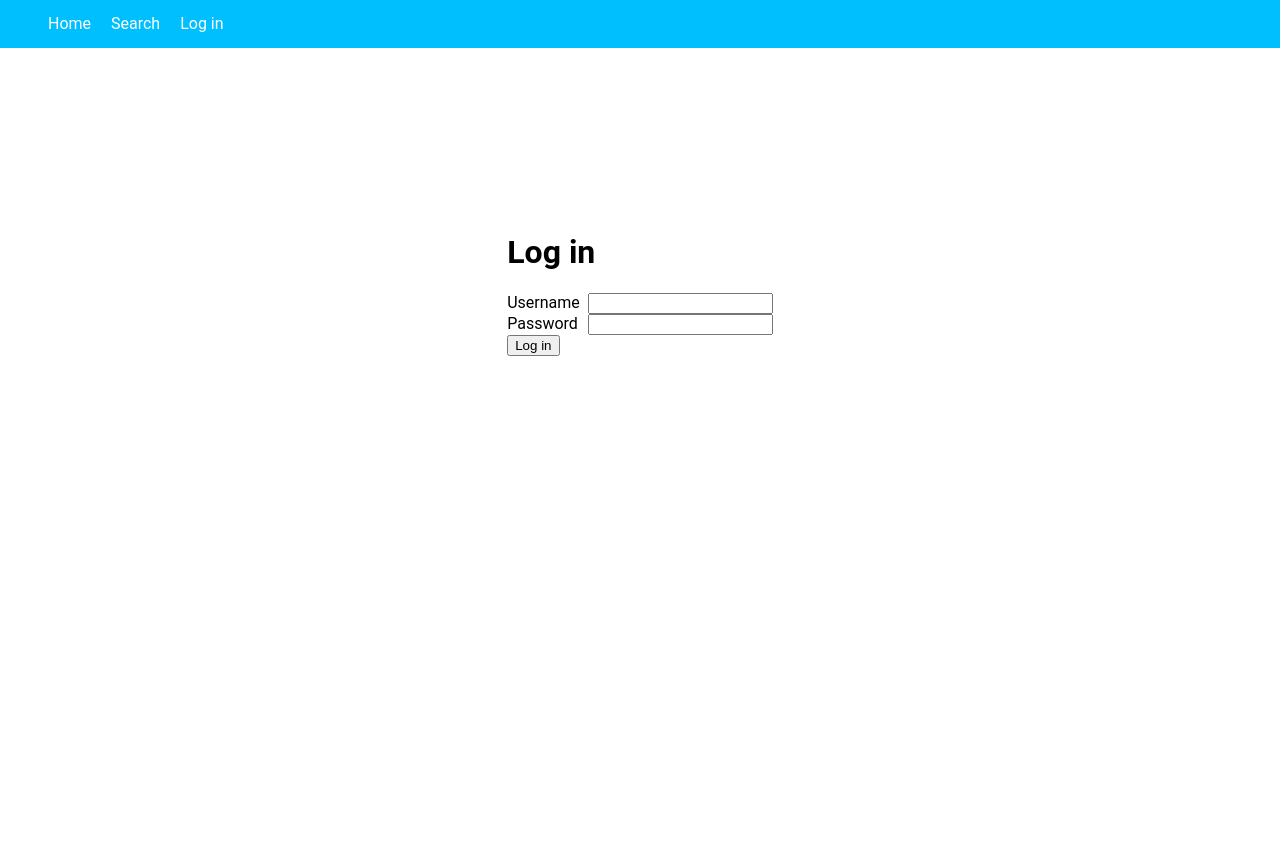
After one commit to jeroenhd/BcbDatabase, a Django app: page /accounts/login/ in a window 1280 px wide. The commit adds this page. Run offline with Django 3.2, Linux system fonts and the light colour scheme.

Commit message:
Loggin in and stuff!

```diff
--- /dev/null
+++ b/ComicDatabase/auth_views.py
@@ -0,0 +1,41 @@
+from django.contrib.auth import authenticate, login, logout
+from django.http import HttpRequest
+from django.http import HttpResponseRedirect
+from django.shortcuts import render, redirect
+from django.urls import reverse
+
+from ComicDatabase import views
+
+
+def login_page(request):
+    """A request to the login form
+    :type request: HttpRequest
+    """
+    context = {'nav': views.nav(request)}
+
+    if request.method == 'POST':
+        post = request.POST
+        username = post.get(key='username')
+        password = post.get(key='password')
+
+        user = authenticate(username=username, password=password)
+
+        if user is not None:
+            login(request, user)
+            previous = request.GET.get(key='next')
+            if previous is not None:
+                return redirect(previous)
+            else:
+                return HttpResponseRedirect(request, redirect_to=reverse('ComicDatabase:index'))
+    return render(request, 'ComicDatabase/login.html', context)
+
+
+def logout_page(request):
+    """
+    Log out the currently logged in user
+    :type request: HttpRequest
+    """
+
+    logout(request)
+
+    return HttpResponseRedirect(reverse('ComicDatabase:index'))
--- a/ComicDatabase/models.py
+++ b/ComicDatabase/models.py
@@ -18,6 +18,9 @@ class Chapter(models.Model):
 
     extension = models.TextField(default=".png")
     """The extension of the pages in this chapter"""
+
+    class Meta:
+        ordering = ['number']
 
     def __str__(self):
         """'Chapter 1: Simple Pleasures (6 pages)'"""
@@ -54,6 +57,7 @@ class Line(models.Model):
 
     class Meta:
         unique_together = (('chapter', 'page', 'order'),)
+        ordering = ['chapter', 'page', 'order']
 
     text = models.TextField(max_length=500)
     """The text of the line"""
--- /dev/null
+++ b/ComicDatabase/static/login.css
@@ -0,0 +1,36 @@
+form > div {
+    display: table;
+}
+
+form > div {
+    display: table-row;
+}
+
+form > div > div {
+    display: table-cell;
+}
+
+form > div > div:first-child {
+    padding-right: 8px;
+}
+
+div#loginform {
+    width: 100%;
+    height: 100%;
+    display: flex;
+    flex-direction: column;
+}
+
+form {
+    display: block;
+    margin: auto;
+    flex-grow: 1;
+}
+
+div.one {
+    flex-grow: 1;
+}
+
+div.two {
+    flex-grow: 2;
+}
--- /dev/null
+++ b/ComicDatabase/templates/ComicDatabase/login.html
@@ -0,0 +1,30 @@
+{% extends 'ComicDatabase/basic.html' %}
+{% block stylesheets %}
+    {% load static %}
+    <link rel="stylesheet" type="text/css" href="{% static "login.css" %}"/>
+{% endblock %}
+{% block contents %}
+    <div id="loginform">
+        <div class="one"><!--This is just for styling. I know, it's horrible to put display info in HTML--></div>
+        <form method="post">
+            {% csrf_token %}
+            <h1>Log in</h1>
+            <div>
+                <div><label for="username">Username</label></div>
+                <div><input type="text" name="username" id="username"/></div>
+            </div>
+            <div>
+                <div>
+                    <label for="password">Password</label>
+                </div>
+                <div>
+                    <input name="password" type="password" id="password"/>
+                </div>
+            </div>
+            <div>
+                <input type="submit" value="Log in"/>
+            </div>
+        </form>
+        <div class="two"><!--This is just for styling. I know, it's horrible to put display info in HTML--></div>
+    </div>
+{% endblock %}
--- a/ComicDatabase/templates/ComicDatabase/nav.html
+++ b/ComicDatabase/templates/ComicDatabase/nav.html
@@ -6,5 +6,10 @@
             <li><a href="https://www.bittersweetcandybowl.com/c{{ chapter.number }}/p{{ page }}/">Read the page on the
                 BCB site</a></li>
         {% endif %}
+        {% if user.is_authenticated %}
+            <li><a href="{% url 'ComicDatabase:logout' %}">Log out</a></li>
+        {% else %}
+            <li><a href="{% url 'ComicDatabase:login' %}">Log in</a></li>
+        {% endif %}
     </ul>
 </nav>
--- a/ComicDatabase/templates/ComicDatabase/page.html
+++ b/ComicDatabase/templates/ComicDatabase/page.html
@@ -26,6 +26,7 @@
             Commented the newline because the extra text breaks HTML
         {% endcomment %}
         <div class="lines">
+            {% block linetable %}
             <table>
                 <tr>
                     <th>Character</th>
@@ -38,6 +39,7 @@
                     </tr>
                 {% endfor %}
             </table>
+            {% endblock %}
         </div>
     </div>
 {% endblock %}
--- a/ComicDatabase/urls.py
+++ b/ComicDatabase/urls.py
@@ -1,10 +1,14 @@
 from django.conf.urls import url
 
+from ComicDatabase import auth_views
 from ComicDatabase import views
 
 app_name = "ComicDatabase"
 urlpatterns = [
     url(r'^$', views.index, name='index'),
     url(r'^c(?P<chapternr>[0-9\.]+)/p(?P<page>[0-9\.]+)/(?P<terms>.*)?$', views.page, name='page'),
-    url(r'search/(?P<terms>.*)?/?$', views.search, name='search')
+    url(r'^a/c(?P<chapternr>[0-9\.]+)/p(?P<page>[0-9\.]+)/(?P<terms>.*)?$', views.page_edit, name='page_edit'),
+    url(r'^search/(?P<terms>.*)?/?$', views.search, name='search'),
+    url(r'^accounts/login/.*', auth_views.login_page, name='login'),
+    url(r'^accounts/logout/.*', auth_views.logout_page, name='logout')
 ]
--- a/ComicDatabase/views.py
+++ b/ComicDatabase/views.py
@@ -1,3 +1,4 @@
+from django.contrib.auth.decorators import login_required
 from django.http import HttpResponse
 from django.http import HttpResponseRedirect
 from django.shortcuts import render
@@ -10,7 +11,8 @@ from ComicDatabase.models import Line, Chapter
 
 def nav(request, chapter=None, page_=None, terms=None):
     """Render the navigation view"""
-    return render_to_string('ComicDatabase/nav.html', {'chapter': chapter, 'page': page_, 'terms': terms})
+    return render_to_string('ComicDatabase/nav.html',
+                            {'chapter': chapter, 'page': page_, 'terms': terms, 'user': request.user})
 
 
 def index(request):
@@ -32,6 +34,21 @@ def page(request, chapternr, page, terms):
                   {'chapter': chapter, 'page': page, 'terms': terms, 'lines': lines, 'nav': navbox})
 
 
+@login_required
+def page_edit(request, chapternr, page, terms):
+    chapter = Chapter.objects.filter(number=chapternr).first()
+
+    lines = Line.objects.filter(chapter__number=chapter.number, page=page).order_by('order')
+
+    navbox = nav(request, chapter, page, terms)
+
+    if float(chapter.number) == int(float(chapter.number)):
+        chapter.number = int(float(chapter.number))
+
+    return render(request, 'ComicDatabase/page_admin.html',
+                  {'chapter': chapter, 'page': page, 'terms': terms, 'lines': lines, 'nav': navbox})
+
+
 def search(request, terms=None):
     """List search results"""
 
```
Also changed, not shown: ComicDatabase/templates/ComicDatabase/page_admin.html (added, +23 -0 lines).
